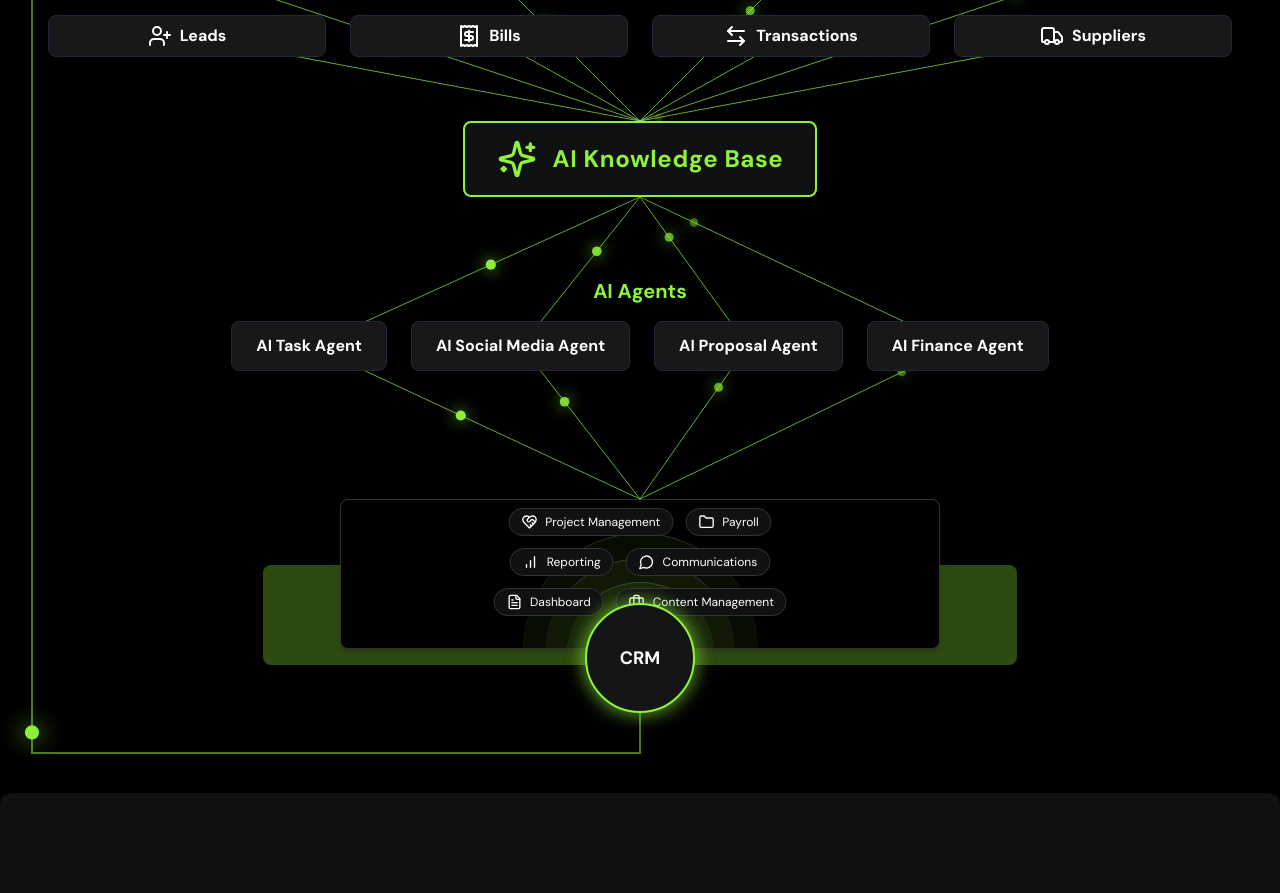
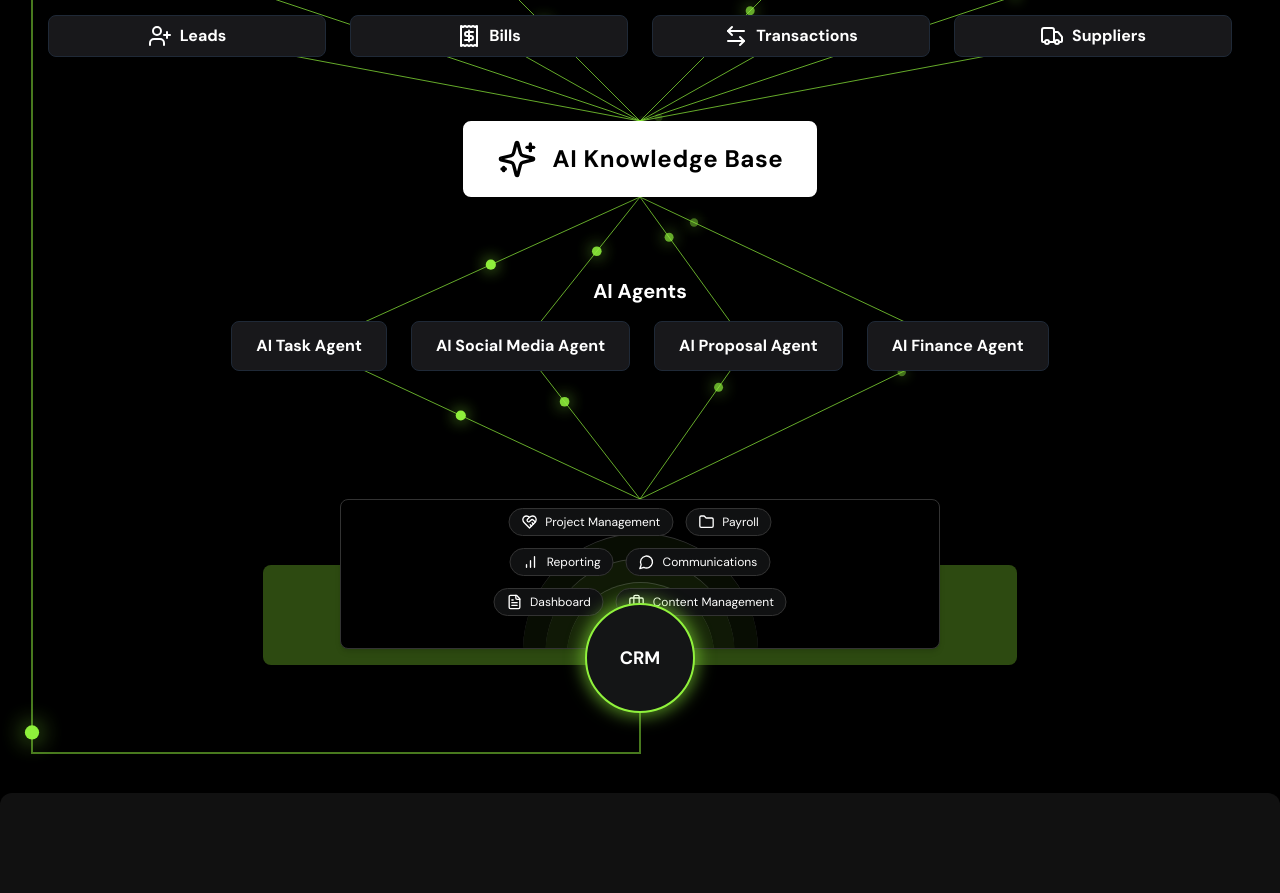
Before and after one commit to adamfromAPGsoftware/apg-lander, a React (Vite) app: page / in a window 1280 px wide. Shown: the part 4760-5653 px from the top of the page. Built offline with nearby package versions, Linux system fonts and the light colour scheme.

Commit message:
style: make AI Knowledge Base badge white with black text and icon

```diff
--- a/src/components/ui/database-with-rest-api.tsx
+++ b/src/components/ui/database-with-rest-api.tsx
@@ -380,17 +380,17 @@ const DatabaseWithRestApi = ({
         {/* AI Knowledge Base Badge (moved above agents) */}
         <div
           id="main-box-title-xarrow"
-          className="z-20 flex items-center justify-center rounded-lg border-2 border-brand-green bg-[#101112] px-8 py-4 mb-12 mt-8 shadow-lg"
+          className="z-20 flex items-center justify-center rounded-lg border-2 border-white bg-white px-8 py-4 mb-12 mt-8 shadow-lg"
           ref={titleRef}
         >
-          <SparklesIcon className="w-10 h-10 mr-4 text-brand-green" />
-          <span className="text-2xl font-bold tracking-wide text-brand-green">
+          <SparklesIcon className="w-10 h-10 mr-4 text-black" />
+          <span className="text-2xl font-bold tracking-wide text-black">
             {title ? title : "AI Knowledge Base"}
           </span>
         </div>
         {/* AI Agents Section */}
         <div className="flex flex-col items-center mt-8 mb-12 w-full">
-          <h3 className="text-xl font-bold mb-4 text-brand-green">AI Agents</h3>
+          <h3 className="text-xl font-bold mb-4 text-white">AI Agents</h3>
           <div className="flex flex-wrap justify-center gap-6 w-full">
             {aiAgents.map((agent, i) => (
               <div
```
